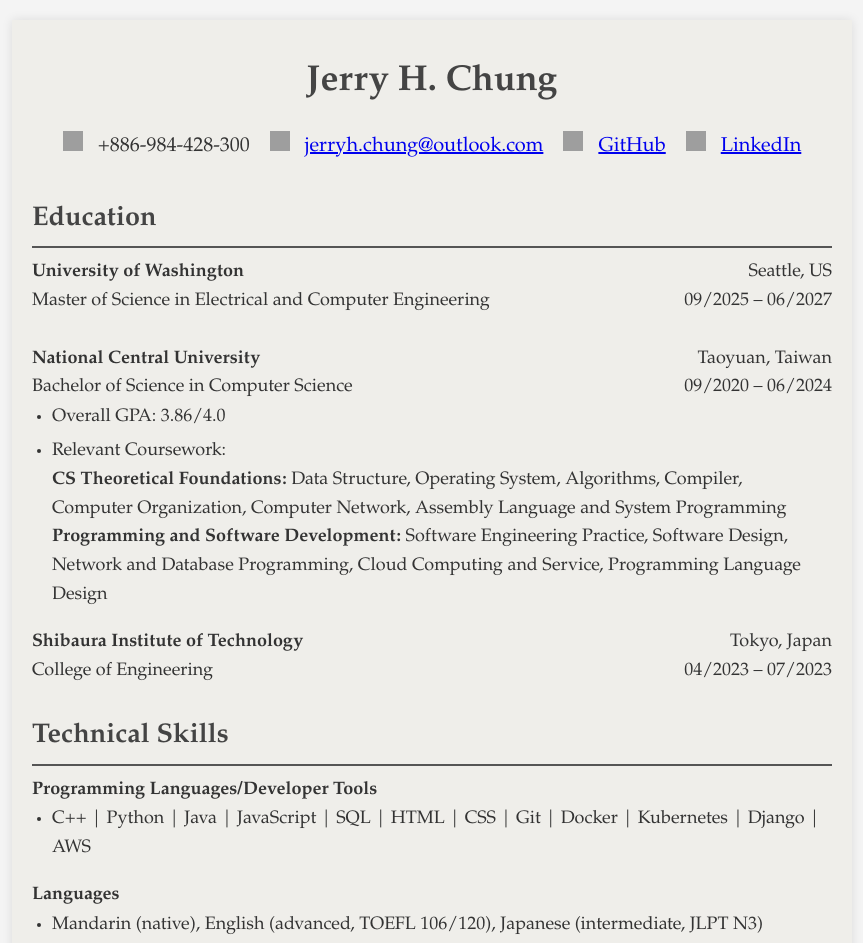
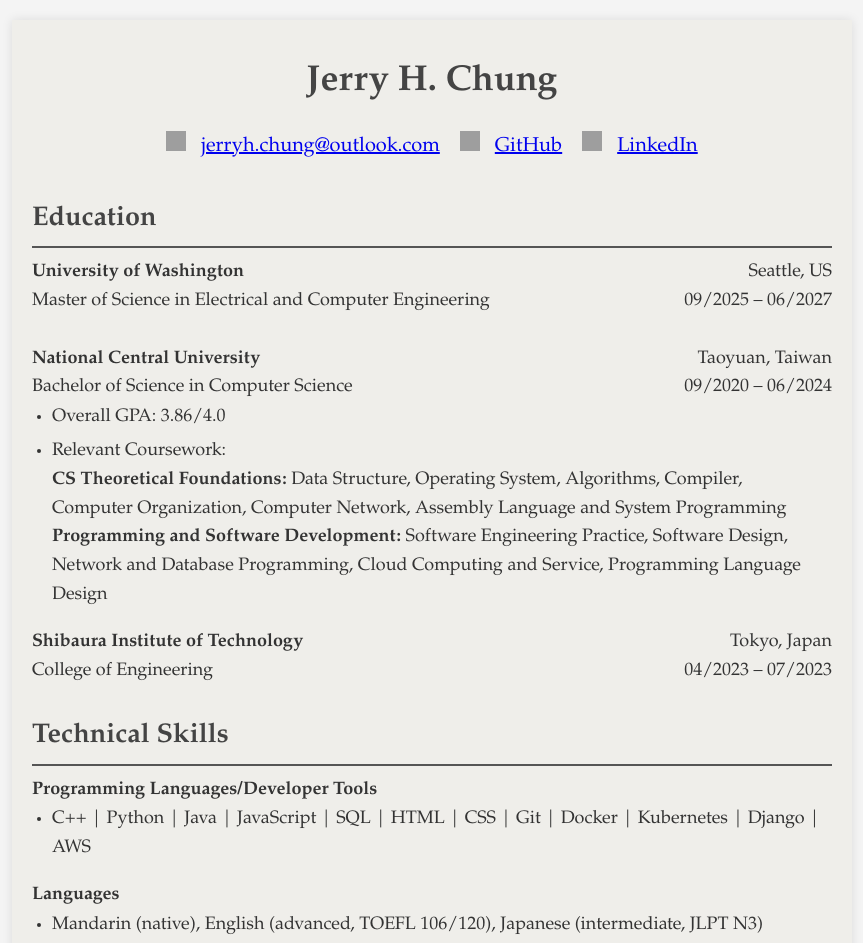
Before and after one commit to mangoz34/mangoz34.github.io, a plain HTML site: page index.html in a window 1280 px wide. Shown: the top 943 px of the page, without its empty margins (208-1071 px from the left). Drawn offline with Linux system fonts and the light colour scheme; grey boxes are pictures that could not be loaded.

Commit message:
Update index.html

```diff
--- a/index.html
+++ b/index.html
@@ -72,7 +72,6 @@
         <h1 class="contact-info" style="font-size: 36px; text-align: center;">Jerry H. Chung</h1>
         <br>
         <div class="contact-info" style="font-size: 20px; text-align: center;">
-            <img src="https://cdn-icons-png.flaticon.com/512/0/191.png" alt="Phone" width="20" height="20"> +886-984-428-300&nbsp;&nbsp;&nbsp;
             <img src="https://cdn-icons-png.flaticon.com/512/1944/1944250.png" alt="Email" width="20" height="20"> <a href="mailto:jerryh.chung@outlook.com">jerryh.chung@outlook.com</a>&nbsp;&nbsp;&nbsp;
             <img src="https://cdn-icons-png.flaticon.com/512/25/25231.png" alt="Github" width="20" height="20"> <a href="https://github.com/mangoz34">GitHub</a>&nbsp;&nbsp;&nbsp;
             <img src="https://cdn-icons-png.flaticon.com/512/174/174857.png" alt="LinkedIn" width="20" height="20"> <a href="https://www.linkedin.com/in/jchung34/">LinkedIn</a>
```
